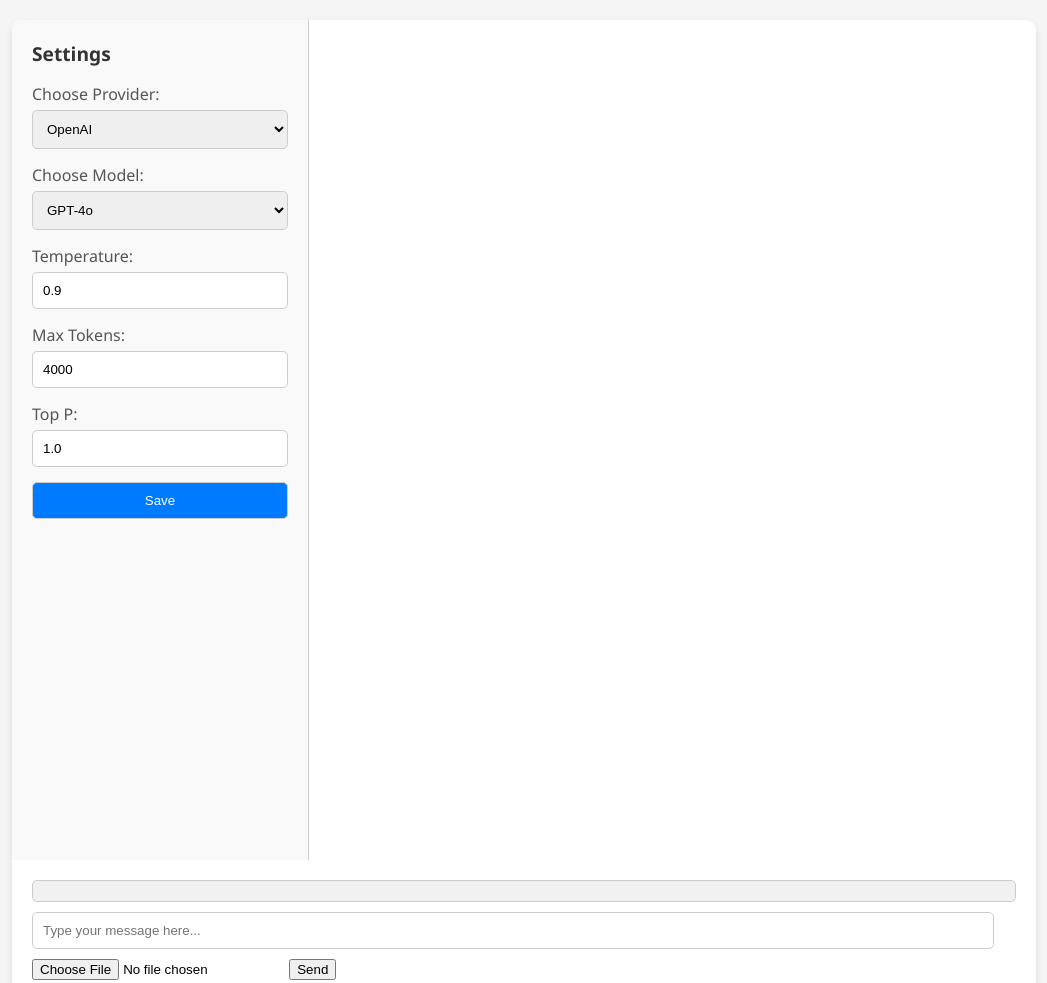
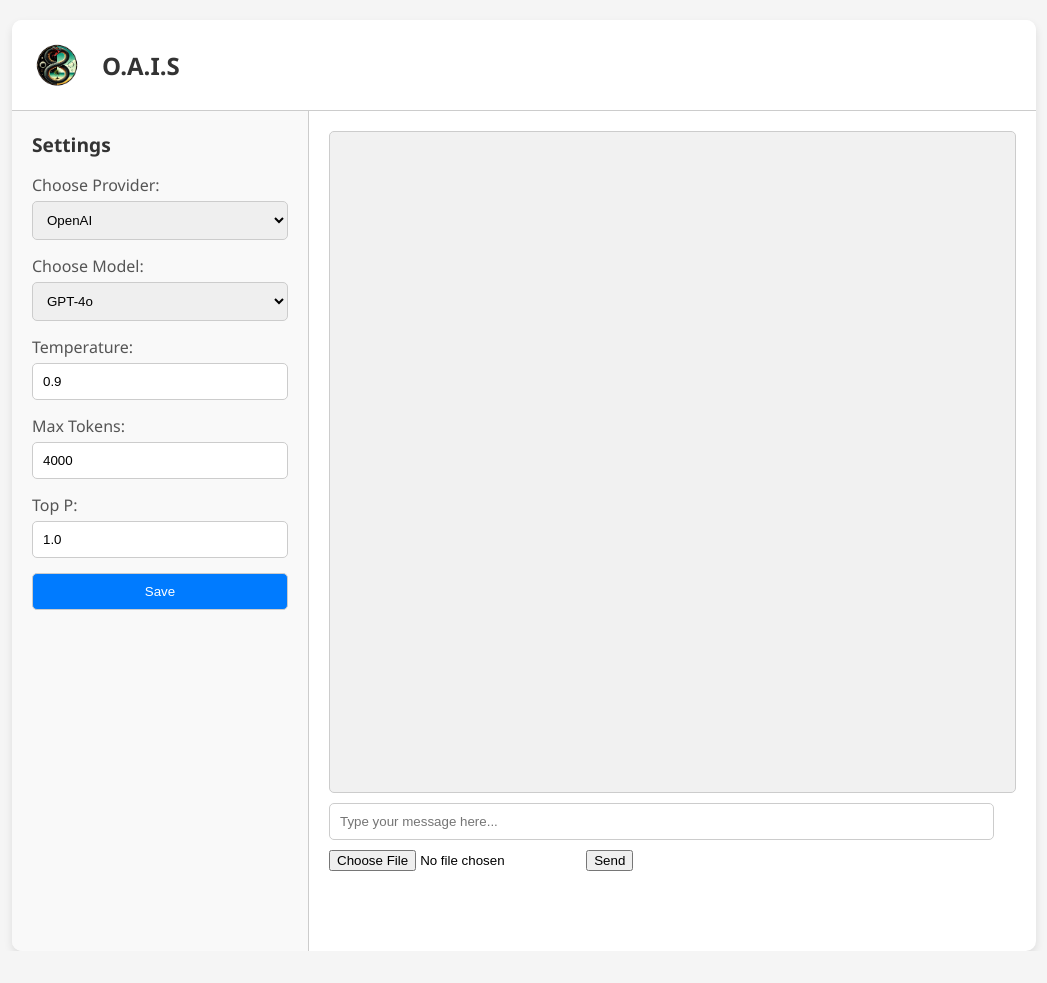
Before and after one commit to sulaimonao/O.A.I.S, a plain HTML site: page templates/index.html in a window 1280 px wide. Shown: the top 983 px of the page, without its empty margins (116-1163 px from the left). After the commit the page ends 951 px from the top, so only its background shows below. Drawn offline with nearby package versions, Linux system fonts and the light colour scheme; no server answers.

Commit message:
Update index.html

```diff
--- a/templates/index.html
+++ b/templates/index.html
@@ -8,6 +8,11 @@
 </head>
 <body>
     <div id="container">
+        <div id="header">
+            <img src="/static/images/logo3.png" alt="O.A.I.S Logo" id="logo">
+            <h1>O.A.I.S</h1>
+        </div>
+        <div id="main-content">
             <div id="settings-sidebar">
                 <h2>Settings</h2>
                 <form id="settings-form">
@@ -43,6 +48,7 @@
                 </form>
             </div>
         </div>
+    </div>
 
     <script src="https://code.jquery.com/jquery-3.6.0.min.js"></script>
     <script src="https://cdnjs.cloudflare.com/ajax/libs/socket.io/4.0.0/socket.io.js"></script>
```
Lines whose indentation alone changed are shown as unchanged.
